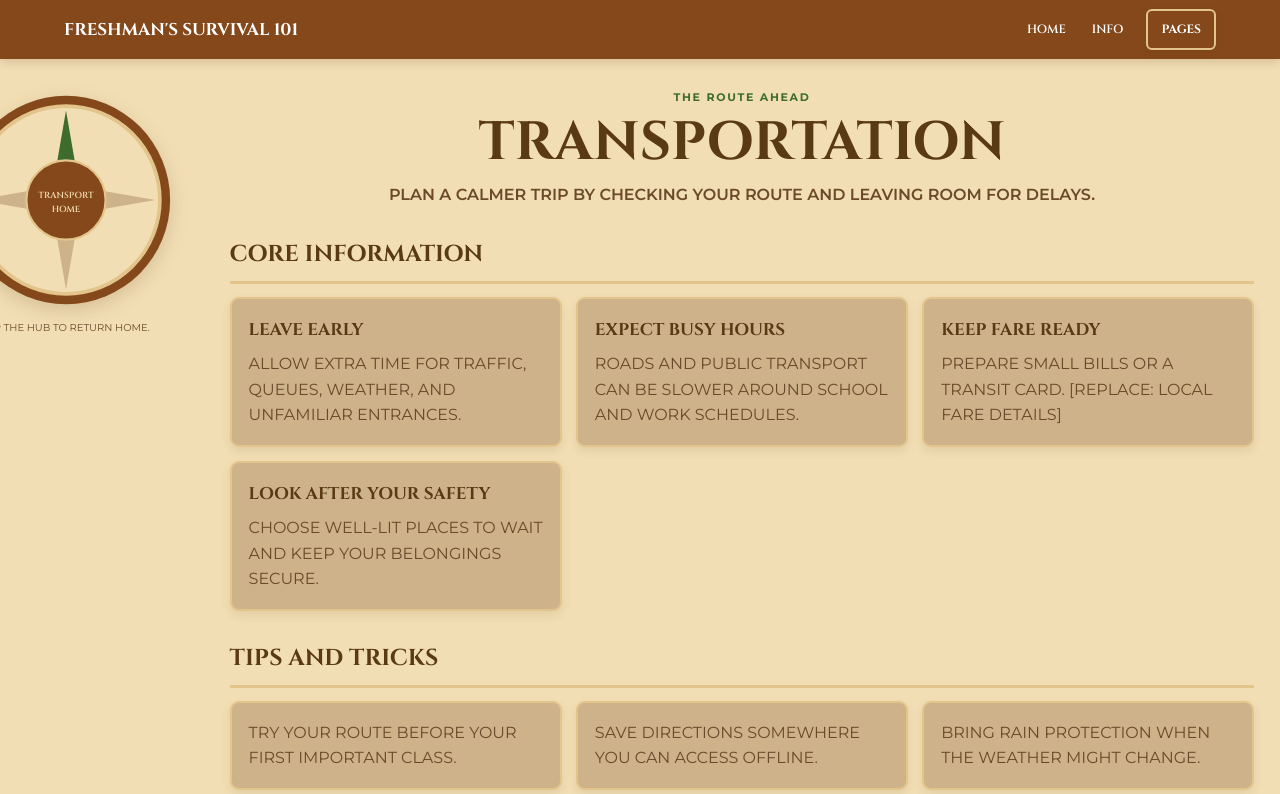
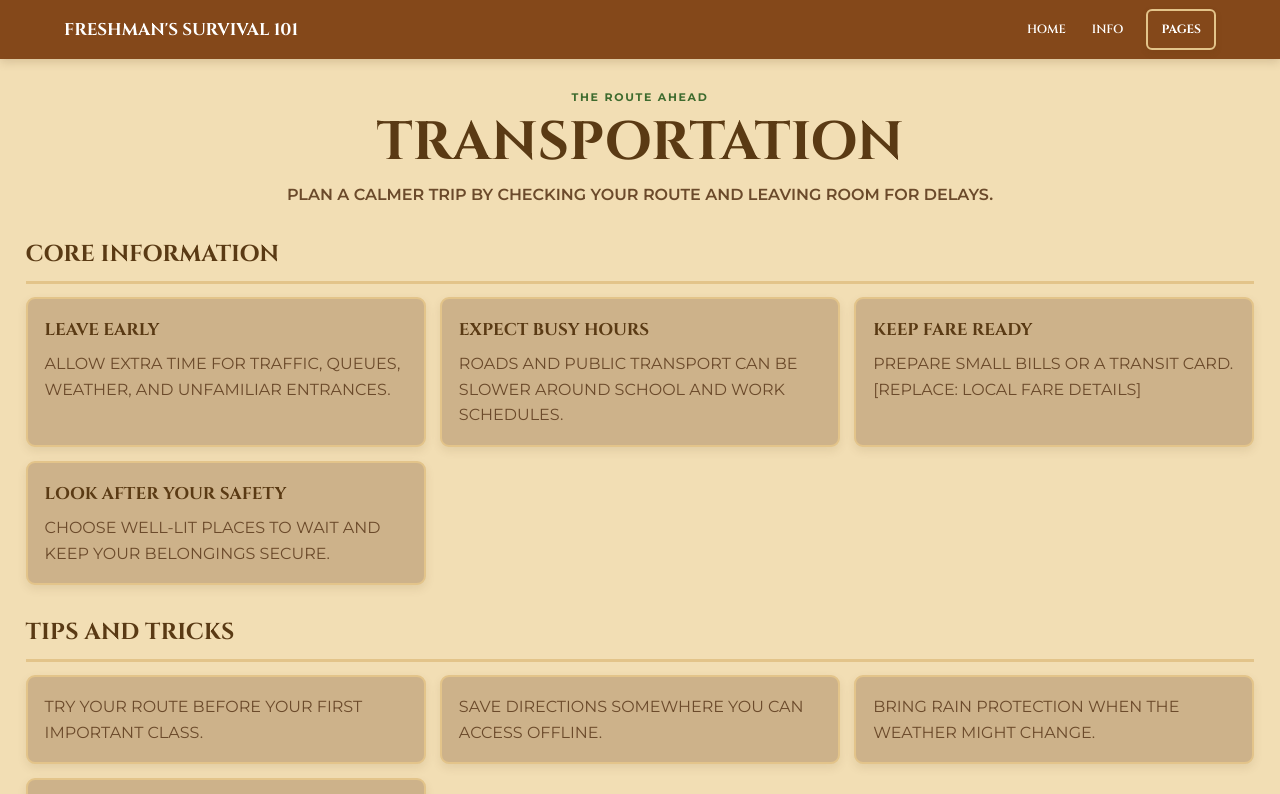
Before and after one commit to ChickenCode16/freshmans-survival-101, a plain HTML site: page commuting.html in a window 1280 px wide. Shown: the top 794 px of the page. Drawn offline with Linux system fonts and the light colour scheme.

Commit message:
Remove the commute page exit compass
Co-authored-by: Copilot App <223556219+Copilot@users.noreply.github.com>

```diff
--- a/commuting.html
+++ b/commuting.html
@@ -28,25 +28,6 @@
   </header>
 
   <main class="commuting-main">
-    <aside class="travel-compass" aria-label="Transportation compass">
-      <svg viewBox="0 0 300 300" role="group" aria-label="Transportation compass">
-        <circle cx="150" cy="150" r="142" fill="#84481a"/>
-        <circle cx="150" cy="150" r="128" fill="#f2deb4" stroke="#e3c48a" stroke-width="5"/>
-        <g id="travelNeedle" aria-hidden="true">
-          <path d="M150 28 L168 132 L150 150 L132 132 Z" fill="#3e6b2e"/>
-          <path d="M272 150 L168 168 L150 150 L168 132 Z" fill="#cdb28a"/>
-          <path d="M150 272 L132 168 L150 150 L168 168 Z" fill="#cdb28a"/>
-          <path d="M28 150 L132 132 L150 150 L132 168 Z" fill="#cdb28a"/>
-        </g>
-        <a class="travel-compass-link" href="index.html" aria-label="Return home">
-          <circle cx="150" cy="150" r="54" fill="#84481a" stroke="#e3c48a" stroke-width="3"/>
-          <text x="150" y="147" fill="#f2deb4" text-anchor="middle" font-family="Cinzel" font-size="12">TRANSPORT</text>
-          <text x="150" y="166" fill="#f2deb4" text-anchor="middle" font-family="Cinzel" font-size="12">HOME</text>
-        </a>
-      </svg>
-      <p>Tap the hub to return home.</p>
-    </aside>
-
     <div class="commuting-content">
       <section class="guide-view" id="transportation">
       <section class="page-heading">
--- a/css/commuting.css
+++ b/css/commuting.css
@@ -1,53 +1,9 @@
 .commuting-main {
   width: min(1250px, 96%);
   margin: 0 auto;
-  display: grid;
-  grid-template-columns: 180px minmax(0, 1fr);
-  gap: 24px;
   padding: 30px 0 45px;
-}
-
-.travel-compass {
-  position: sticky;
-  top: 90px;
-  align-self: start;
-  width: 220px;
-  margin-left: -70px;
-  text-align: center;
-}
-
-.travel-compass svg {
-  display: block;
-  width: 100%;
-  filter: drop-shadow(0 6px 9px rgba(90, 58, 20, 0.18));
-}
-
-.travel-compass-link {
-  cursor: pointer;
-}
-
-#travelNeedle {
-  transform-origin: 150px 150px;
-  transition: transform 500ms ease;
-}
-
-.travel-compass p {
-  font-size: 10px;
 }
 
 .commuting-content {
   min-width: 0;
 }
-
-@media (max-width: 900px) {
-  .commuting-main {
-    grid-template-columns: 1fr;
-  }
-
-  .travel-compass {
-    position: relative;
-    top: auto;
-    width: 170px;
-    margin: 0 auto;
-  }
-}
```
